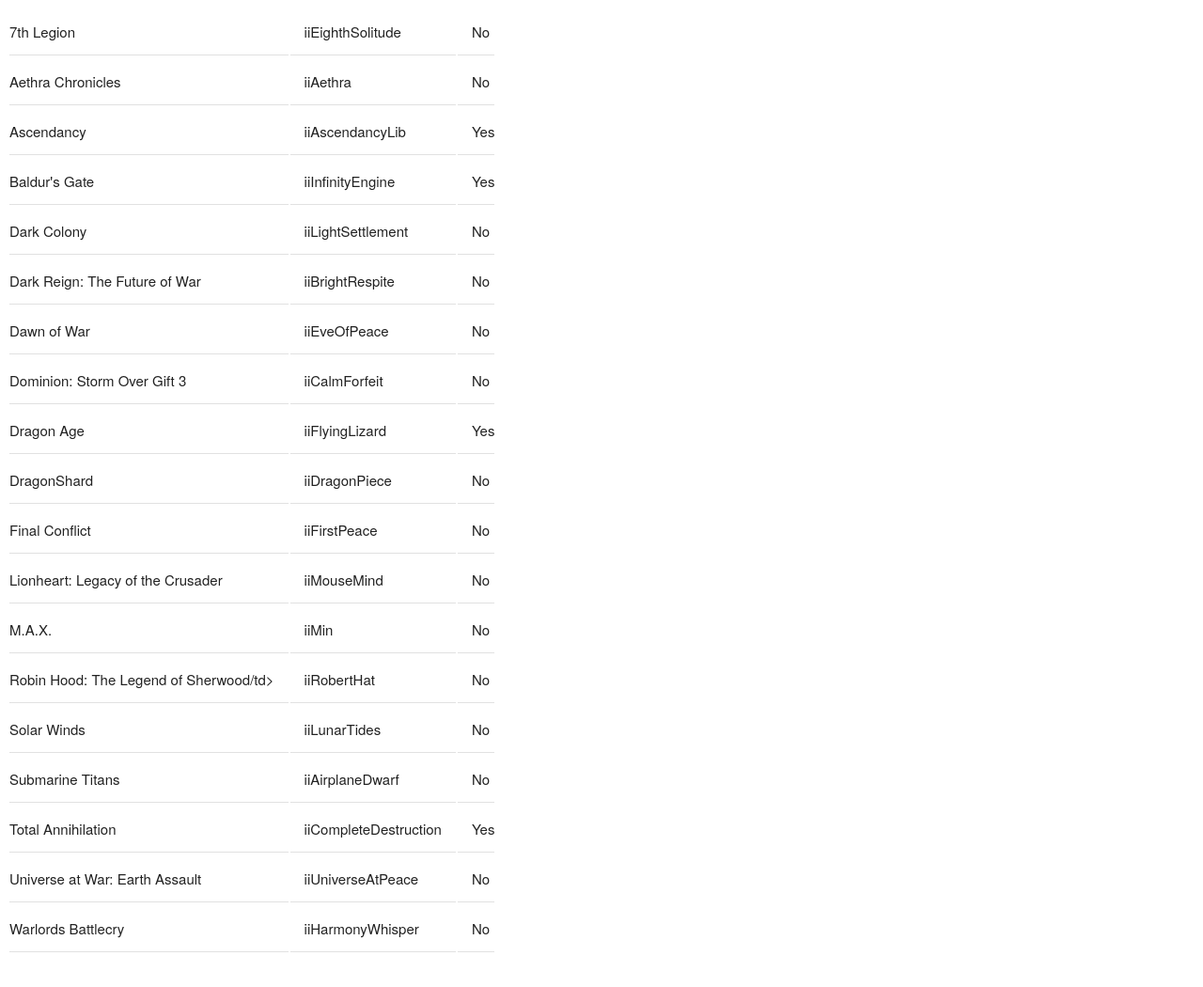
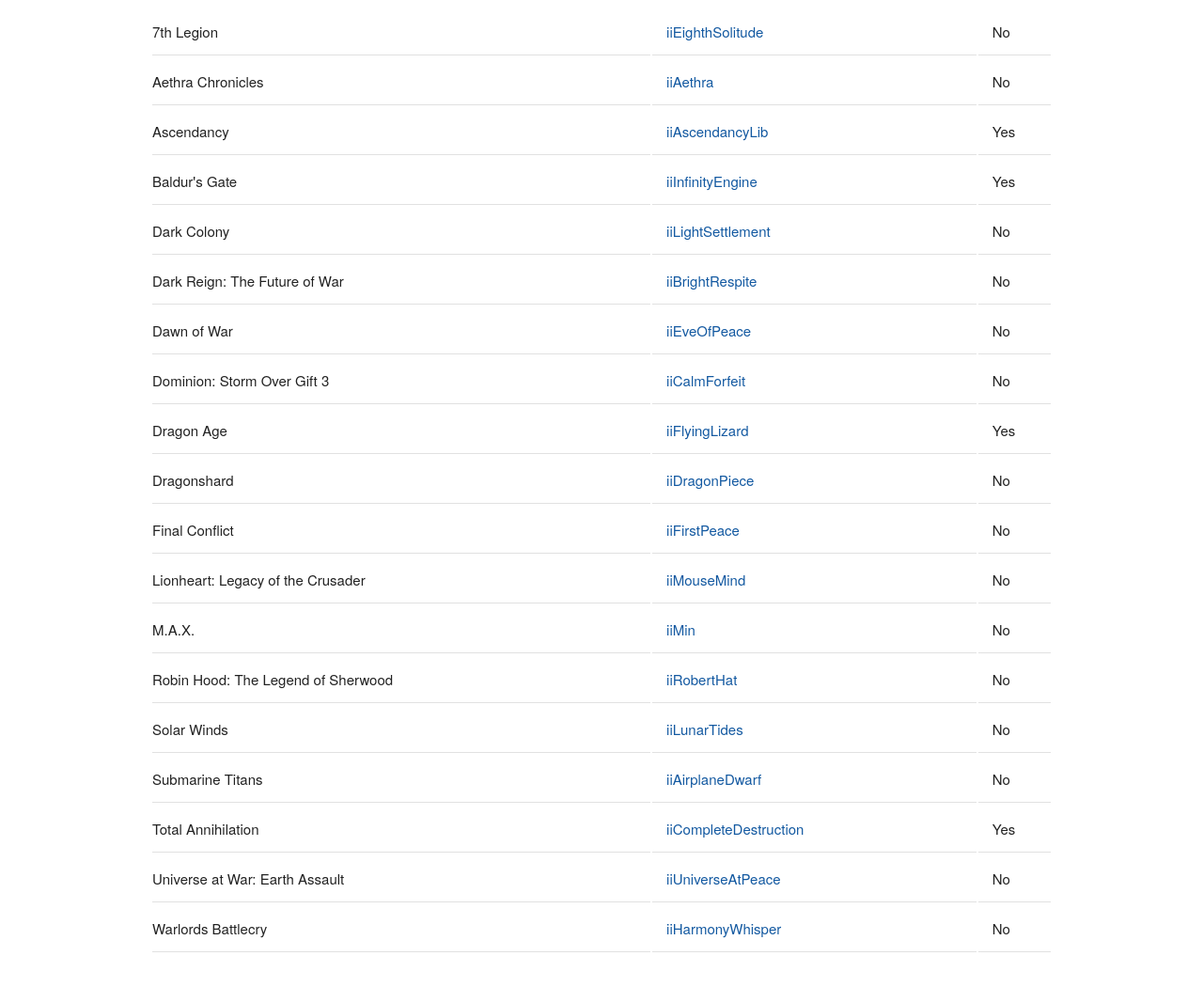
Before and after one commit to btigi/nuget, a plain HTML site: page index.html in a window 1280 px wide. Shown: the whole page at 94% size. Drawn offline with Linux system fonts and the light colour scheme.

Commit message:
Add repository links

```diff
--- a/index.html
+++ b/index.html
@@ -77,105 +77,108 @@
 
 <body>
 
+<div class="container">
 
-<table>
+<table style="width: 100%">
   <tr>
     <td>7th Legion</td>
-    <td>iiEighthSolitude</td>
+    <td><a href="https://github.com/btigi/iiEighthSolitude">iiEighthSolitude</a></td>
     <td>No</td>
   <tr>
   <tr>
     <td>Aethra Chronicles</td>
-    <td>iiAethra</td>
+    <td><a href="https://github.com/btigi/iiAethra">iiAethra</a></td>
     <td>No</td>
   <tr>
   <tr>
     <td>Ascendancy</td>
-    <td>iiAscendancyLib</td>
+    <td><a href="https://github.com/btigi/iiAscendancyLib">iiAscendancyLib</a></td>
     <td>Yes</td>
   <tr>
   <tr>
     <td>Baldur's Gate</td>
-    <td>iiInfinityEngine</td>
+    <td><a href="https://github.com/btigi/iiInfinityEngine">iiInfinityEngine</a></td>
     <td>Yes</td>
   <tr>
   <tr>
     <td>Dark Colony</td>
-    <td>iiLightSettlement</td>
+    <td><a href="https://github.com/btigi/iiLightSettlement">iiLightSettlement</a></td>
     <td>No</td>
   <tr>
   <tr>
     <td>Dark Reign: The Future of War</td>
-    <td>iiBrightRespite</td>
+    <td><a href="https://github.com/btigi/iiBrightRespite">iiBrightRespite</a></td>
     <td>No</td>
   <tr>
   <tr>
     <td>Dawn of War</td>
-    <td>iiEveOfPeace</td>
+    <td><a href="https://github.com/btigi/iiEveOfPeace">iiEveOfPeace</a></td>
     <td>No</td>
   <tr>
   <tr>
     <td>Dominion: Storm Over Gift 3</td>
-    <td>iiCalmForfeit</td>
+    <td><a href="https://github.com/btigi/iiCalmForfeit">iiCalmForfeit</a></td>
     <td>No</td>
   <tr>
   <tr>
     <td>Dragon Age</td>
-    <td>iiFlyingLizard</td>
+    <td><a href="https://github.com/btigi/iiFlyingLizard">iiFlyingLizard</a></td>
     <td>Yes</td>
   <tr>
   <tr>
-    <td>DragonShard</td>
-    <td>iiDragonPiece</td>
+    <td>Dragonshard</td>
+    <td><a href="https://github.com/btigi/iiDragonPiece">iiDragonPiece</a></td>
     <td>No</td>
   <tr>
   <tr>
     <td>Final Conflict</td>
-    <td>iiFirstPeace</td>
+    <td><a href="https://github.com/btigi/iiFirstPeace">iiFirstPeace</a></td>
     <td>No</td>
   <tr>
   <tr>
     <td>Lionheart: Legacy of the Crusader</td>
-    <td>iiMouseMind</td>
+    <td><a href="https://github.com/btigi/iiMouseMind">iiMouseMind</a></td>
     <td>No</td>
   <tr>
   <tr>
     <td>M.A.X.</td>
-    <td>iiMin</td>
+    <td><a href="https://github.com/btigi/iiMin">iiMin</a></td>
     <td>No</td>
   <tr>
   <tr>
-    <td>Robin Hood: The Legend of Sherwood/td>
-    <td>iiRobertHat</td>
+    <td>Robin Hood: The Legend of Sherwood</td>
+    <td><a href="https://github.com/btigi/iiRobertHat">iiRobertHat</a></td>
     <td>No</td>
   <tr>
   <tr>
     <td>Solar Winds</td>
-    <td>iiLunarTides</td>
+    <td><a href="https://github.com/btigi/iiLunarTides">iiLunarTides</a></td>
     <td>No</td>
   <tr>
   <tr>
     <td>Submarine Titans</td>
-    <td>iiAirplaneDwarf</td>
+    <td><a href="https://github.com/btigi/iiAirplaneDwarf">iiAirplaneDwarf<a/></td>
     <td>No</td>
   <tr>
   <tr>
     <td>Total Annihilation</td>
-    <td>iiCompleteDestruction</td>
+    <td><a href="https://github.com/btigi/iiCompleteDestruction">iiCompleteDestruction</a></td>
     <td>Yes</td>
   <tr>
   <tr>
     <td>Universe at War: Earth Assault</td>
-    <td>iiUniverseAtPeace</td>
+    <td><a href="https://github.com/btigi/iiUniverseAtPeace">iiUniverseAtPeace</a></td>
     <td>No</td>
   <tr>
   <tr>
     <td>Warlords Battlecry</td>
-    <td>iiHarmonyWhisper</td>
+    <td><a href="https://github.com/btigi/iiHarmonyWhisper">iiHarmonyWhisper</a></td>
     <td>No</td>
   <tr>
 </table>
 
+</div>
+
 </body>
 
 </html>
```
